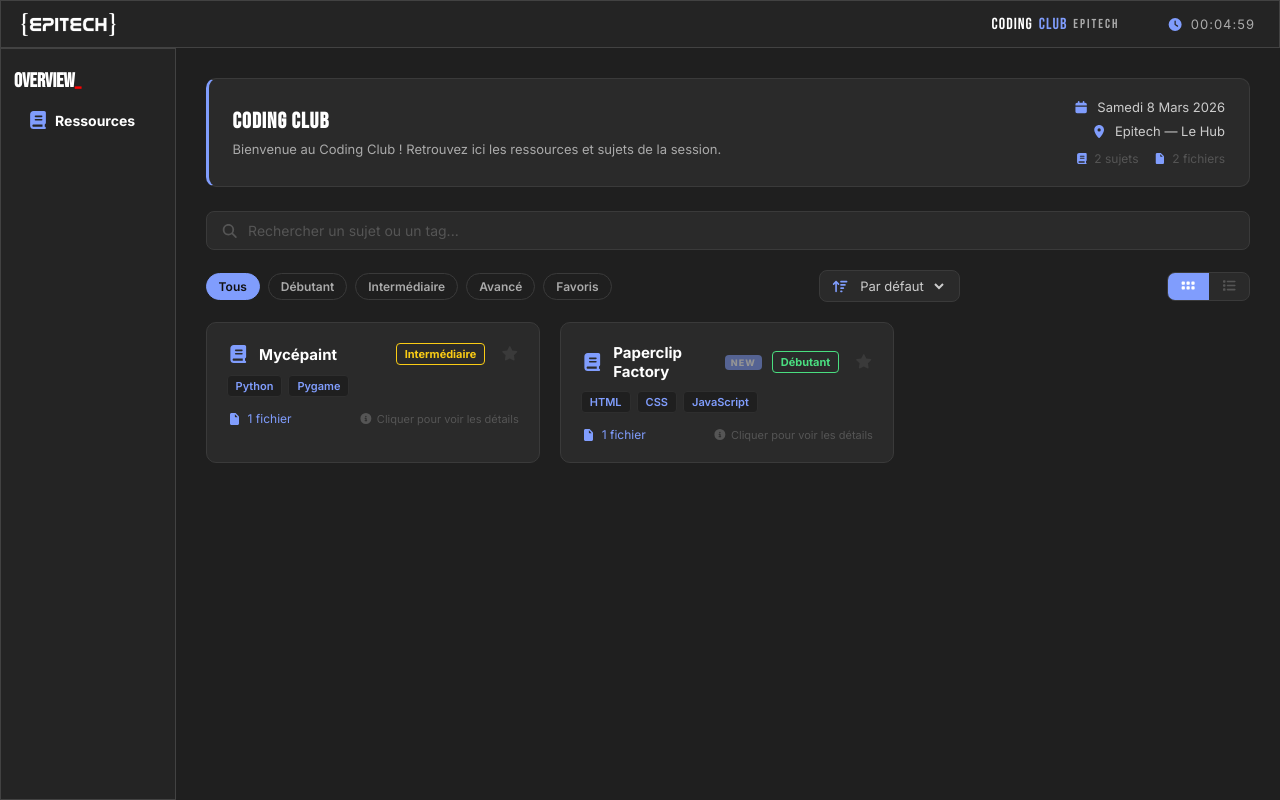
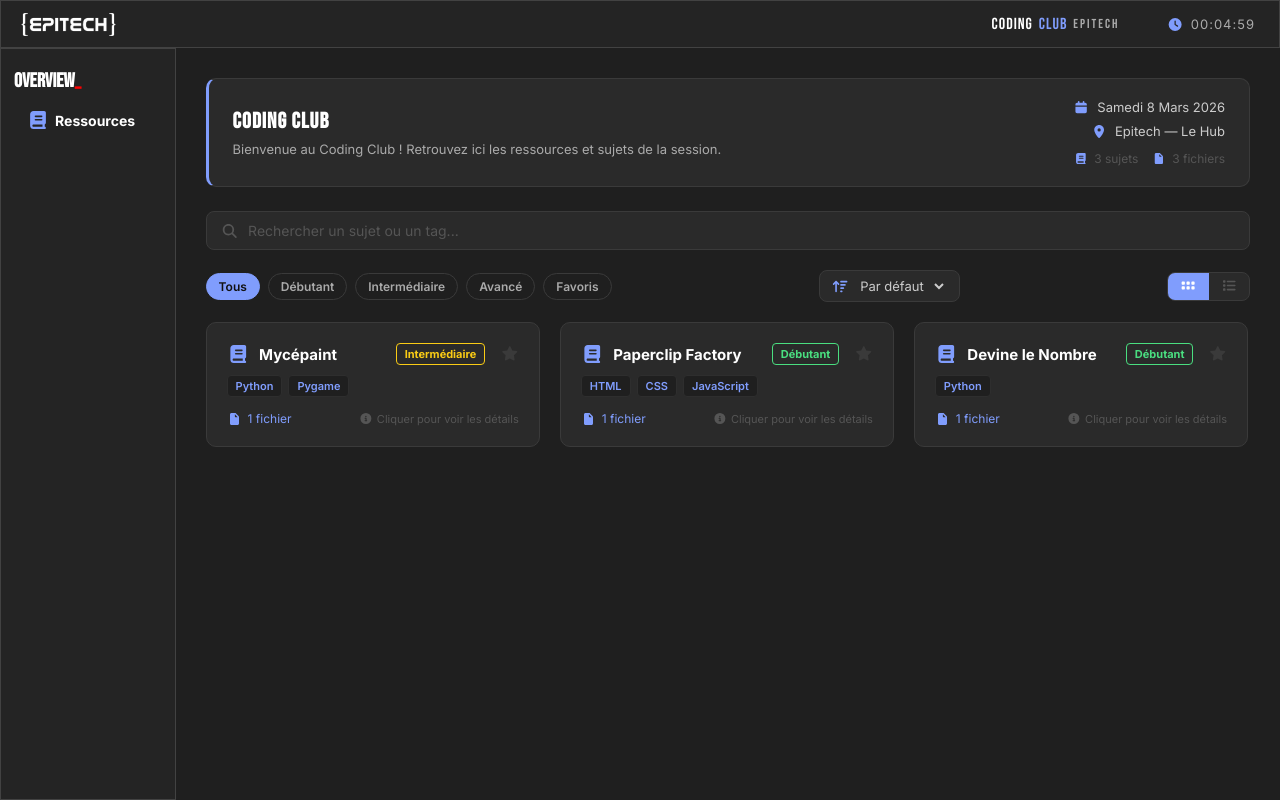
Before and after one commit to Celz-Pch/Gcc, a Vue app: page / in a window 1280 px wide. Built offline with nearby package versions, Linux system fonts and the light colour scheme.

Commit message:
feat: add subject

```diff
--- a/src/config.ts
+++ b/src/config.ts
@@ -25,7 +25,7 @@
     {
         name: 'Mycépaint',
         description: 'Projet Python/Pygame consistant à créer un logiciel de dessin. Au service du roi Weegee, vous développez une application permettant de tracer des lignes à la souris, de remplir des zones avec de la couleur (bucket fill) et d\'effacer le canvas. Le projet introduit la gestion de fenêtre, la boucle d\'événements, la détection des entrées souris/clavier et les fonctions de dessin de Pygame.',
-        files: ['Mycepaint_2026.pdf'],
+        files: ['Mycépaint.pdf'],
         difficulty: 'Intermédiaire',
         tags: ['Python', 'Pygame']
     },
@@ -35,6 +35,12 @@
         files: ['Paperclip_Factory.pdf'],
         difficulty: 'Débutant',
         tags: ['HTML', 'CSS', 'JavaScript'],
-        isNew: true
-    }
+    },
+    {
+        name: 'Devine le Nombre',
+        description: 'Projet Python consistant à créer un jeu de devinette. Vous développez une application permettant à l\'utilisateur de deviner un nombre aléatoire généré par l\'ordinateur. Le projet introduit les bases de la programmation en Python, notamment les variables, les conditions et les boucles.',
+        files: ['Devine_le_Nombre.pdf'],
+        difficulty: 'Débutant',
+        tags: ['Python']
+    },
 ]
```
Also changed, not shown: 1 other file (tests, documents, lock files or other folders).
